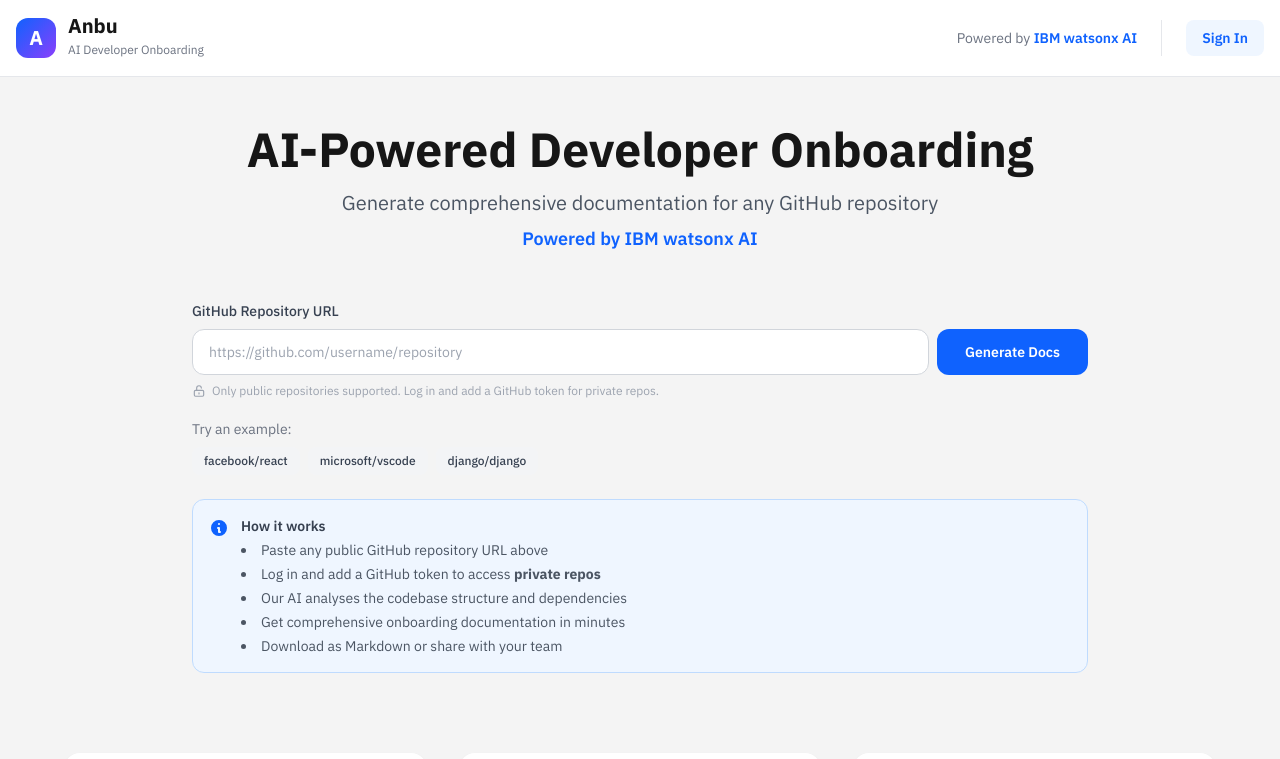
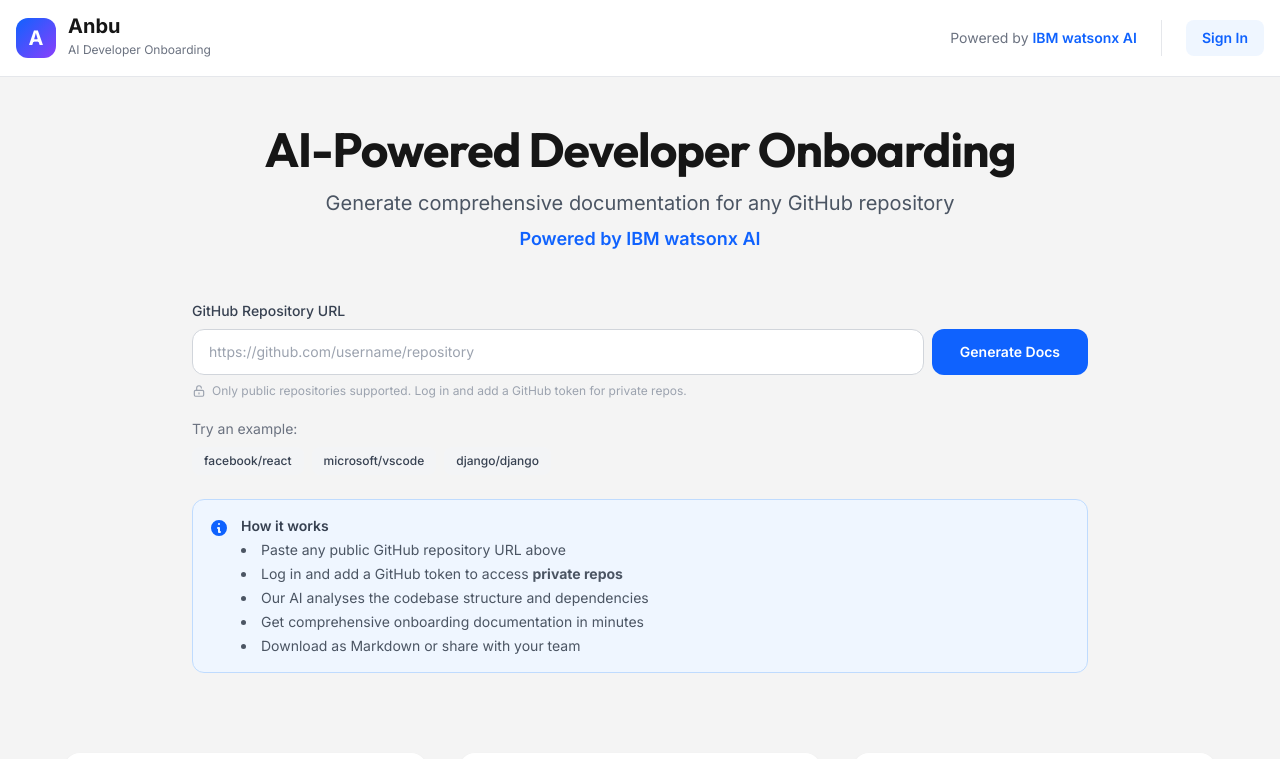
Before and after one commit to chamika-u/Anbu, a React (Vite) app in the folder frontend/: page / in a window 1280 px wide. Shown: the top 759 px of the page. Built offline with nearby package versions, Linux system fonts and the light colour scheme; no server answers.

Commit message:
feat: add index.css stylesheet for global styles

```diff
--- a/frontend/src/index.css
+++ b/frontend/src/index.css
@@ -1,158 +1,172 @@
-@import url('https://fonts.googleapis.com/css2?family=IBM+Plex+Sans:wght@300;400;500;600;700&display=swap');
+@import url('https://fonts.googleapis.com/css2?family=Inter:wght@300;400;500;600;700&family=Outfit:wght@300;400;500;600;700;800&display=swap');
 
 @tailwind base;
 @tailwind components;
 @tailwind utilities;
 
-/* ── Reset ──────────────────────────────────────────────────────────────── */
-*, *::before, *::after {
-  box-sizing: border-box;
-  margin: 0;
-  padding: 0;
+/* ── Base ───────────────────────────────────────────────────────────────── */
+:root {
+  --primary: #0f62fe;
+  --secondary: #00bfa5;
+  --accent: #8a3ffc;
+  --bg-light: #f8fafc;
+  --text-main: #0f172a;
+  --text-muted: #64748b;
+  --border-light: #e2e8f0;
 }
 
-/* ── Base ───────────────────────────────────────────────────────────────── */
 body {
-  font-family: 'IBM Plex Sans', -apple-system, BlinkMacSystemFont, 'Segoe UI', 'Roboto', 'Oxygen',
-    'Ubuntu', 'Cantarell', 'Fira Sans', 'Droid Sans', 'Helvetica Neue', sans-serif;
+  font-family: 'Inter', -apple-system, BlinkMacSystemFont, 'Segoe UI', 'Roboto', sans-serif;
   -webkit-font-smoothing: antialiased;
   -moz-osx-font-smoothing: grayscale;
-  background-color: #f4f4f4;
-  color: #161616;
+  background-color: var(--bg-light);
+  color: var(--text-main);
 }
 
-code, pre {
-  font-family: 'IBM Plex Mono', 'SFMono-Regular', Consolas, 'Liberation Mono', Menlo, monospace;
+h1, h2, h3, h4, h5, h6 {
+  font-family: 'Outfit', sans-serif;
+  letter-spacing: -0.02em;
+}
+
+/* ── Glassmorphism ──────────────────────────────────────────────────────── */
+.glass {
+  background: rgba(255, 255, 255, 0.7);
+  backdrop-filter: blur(12px);
+  -webkit-backdrop-filter: blur(12px);
+  border: 1px solid rgba(255, 255, 255, 0.3);
+}
+
+.glass-dark {
+  background: rgba(15, 23, 42, 0.8);
+  backdrop-filter: blur(12px);
+  -webkit-backdrop-filter: blur(12px);
+  border: 1px solid rgba(255, 255, 255, 0.1);
+}
+
+/* ── Animations ─────────────────────────────────────────────────────────── */
+@keyframes slideUp {
+  from { opacity: 0; transform: translateY(16px); }
+  to   { opacity: 1; transform: translateY(0);    }
+}
+
+.fade-in {
+  animation: slideUp 0.5s cubic-bezier(0.16, 1, 0.3, 1) both;
+}
+
+.hover-lift {
+  transition: transform 0.2s cubic-bezier(0.34, 1.56, 0.64, 1), box-shadow 0.2s ease;
+}
+
+.hover-lift:hover {
+  transform: translateY(-4px);
+  box-shadow: 0 12px 24px -8px rgba(0, 0, 0, 0.1);
 }
 
 /* ── Scrollbar ──────────────────────────────────────────────────────────── */
-::-webkit-scrollbar { width: 8px; }
-::-webkit-scrollbar-track { background: #f1f1f1; border-radius: 4px; }
-::-webkit-scrollbar-thumb { background: #c0c0c0; border-radius: 4px; }
-::-webkit-scrollbar-thumb:hover { background: #888; }
-
-/* ── Focus ring ─────────────────────────────────────────────────────────── */
-:focus-visible {
-  outline: 2px solid #0f62fe;
-  outline-offset: 2px;
-  border-radius: 4px;
-}
-
-/* ── Animations ─────────────────────────────────────────────────────────── */
-@keyframes fadeIn {
-  from { opacity: 0; transform: translateY(8px); }
-  to   { opacity: 1; transform: translateY(0);   }
-}
-
-.fade-in {
-  animation: fadeIn 0.25s ease-out both;
-}
-
-@keyframes spin {
-  to { transform: rotate(360deg); }
-}
-
-.animate-spin {
-  animation: spin 0.9s linear infinite;
-}
-
-@keyframes pulse {
-  0%, 100% { opacity: 1;   }
-  50%       { opacity: 0.5; }
-}
-
-.animate-pulse {
-  animation: pulse 2s cubic-bezier(0.4, 0, 0.6, 1) infinite;
-}
+::-webkit-scrollbar { width: 6px; }
+::-webkit-scrollbar-track { background: transparent; }
+::-webkit-scrollbar-thumb { background: #cbd5e1; border-radius: 10px; }
+::-webkit-scrollbar-thumb:hover { background: #94a3b8; }
 
 /* ── Markdown / prose ───────────────────────────────────────────────────── */
 .markdown-content {
-  @apply text-gray-800 leading-relaxed;
+  @apply text-slate-700 leading-relaxed;
 }
 
 .markdown-content h1 {
-  @apply text-3xl font-bold mb-4 mt-8 text-ibm-gray;
-  border-bottom: 2px solid #e5e7eb;
-  padding-bottom: 0.5rem;
+  @apply text-4xl font-extrabold mb-6 mt-10 text-slate-900;
+  letter-spacing: -0.03em;
 }
 
 .markdown-content h2 {
-  @apply text-2xl font-bold mb-3 mt-6 text-ibm-gray;
+  @apply text-2xl font-bold mb-4 mt-8 text-slate-900 border-b border-slate-100 pb-2;
 }
 
 .markdown-content h3 {
-  @apply text-xl font-semibold mb-2 mt-4 text-ibm-gray;
-}
-
-.markdown-content h4 {
-  @apply text-lg font-semibold mb-2 mt-3 text-ibm-gray;
+  @apply text-xl font-bold mb-3 mt-6 text-slate-800;
 }
 
 .markdown-content p {
-  @apply mb-4;
+  @apply mb-5;
 }
 
 .markdown-content ul,
 .markdown-content ol {
-  @apply mb-4 ml-6;
+  @apply mb-6 ml-6 space-y-2;
 }
 
 .markdown-content li {
-  @apply mb-1.5;
+  @apply relative;
 }
 
-.markdown-content ul li { list-style-type: disc; }
-.markdown-content ol li { list-style-type: decimal; }
+.markdown-content ul li::before {
+  content: '•';
+  @apply absolute -left-5 text-ibm-blue font-bold;
+}
 
 /* Inline code */
 .markdown-content :not(pre) > code {
-  @apply bg-gray-100 px-1.5 py-0.5 rounded text-sm font-mono text-ibm-purple;
+  @apply bg-slate-100 px-1.5 py-0.5 rounded text-sm font-mono text-ibm-purple font-medium;
 }
 
 /* Code blocks */
 .markdown-content pre {
-  @apply bg-gray-900 text-gray-100 p-5 rounded-xl overflow-x-auto mb-4 text-sm leading-relaxed;
+  @apply bg-slate-900 text-slate-100 p-6 rounded-2xl overflow-x-auto mb-6 text-sm leading-relaxed shadow-xl border border-slate-800;
 }
 
 .markdown-content pre code {
-  @apply bg-transparent text-gray-100 p-0 text-sm;
+  @apply bg-transparent text-slate-100 p-0 text-sm;
 }
 
 .markdown-content a {
-  @apply text-ibm-blue hover:text-blue-700 underline underline-offset-2;
+  @apply text-ibm-blue hover:text-blue-700 font-medium underline underline-offset-4 decoration-2 decoration-blue-200 hover:decoration-blue-400 transition-all;
 }
 
 .markdown-content blockquote {
-  @apply border-l-4 border-ibm-blue pl-4 italic my-4 text-gray-600 bg-blue-50 py-2 pr-4 rounded-r-lg;
+  @apply border-l-4 border-ibm-blue pl-6 italic my-6 text-slate-600 bg-slate-50/80 py-4 pr-6 rounded-r-2xl;
 }
 
 .markdown-content table {
-  @apply w-full border-collapse mb-6 text-sm;
+  @apply w-full border-collapse mb-8 text-sm overflow-hidden rounded-xl border border-slate-200;
 }
 
 .markdown-content th,
 .markdown-content td {
-  @apply border border-gray-200 px-4 py-2 text-left;
+  @apply border-b border-slate-100 px-6 py-3.5 text-left;
 }
 
 .markdown-content th {
-  @apply bg-gray-50 font-semibold text-gray-700;
+  @apply bg-slate-50 font-bold text-slate-900 uppercase tracking-wider text-xs;
 }
 
-.markdown-content tr:nth-child(even) {
-  @apply bg-gray-50;
+.markdown-content tr:last-child td {
+  @apply border-b-0;
+}
+
+.markdown-content tr:hover td {
+  @apply bg-slate-50/50;
 }
 
 .markdown-content img {
-  @apply max-w-full h-auto rounded-xl my-4 shadow-sm;
+  @apply max-w-full h-auto rounded-2xl my-8 shadow-2xl;
 }
 
 .markdown-content hr {
-  @apply my-8 border-gray-200;
+  @apply my-12 border-slate-200/60;
+}
+
+/* ── Interactive ────────────────────────────────────────────────────────── */
+input, select, textarea {
+  @apply transition-all duration-200;
+}
+
+button {
+  @apply transition-all duration-200 active:scale-[0.98];
 }
 
 /* ── Print ──────────────────────────────────────────────────────────────── */
 @media print {
-  header, footer, button { display: none !important; }
-  .markdown-content { max-width: 100% !important; }
+  header, footer, button, .no-print { display: none !important; }
+  body { background: white; }
+  .markdown-content { max-width: 100% !important; padding: 0 !important; }
 }
```
